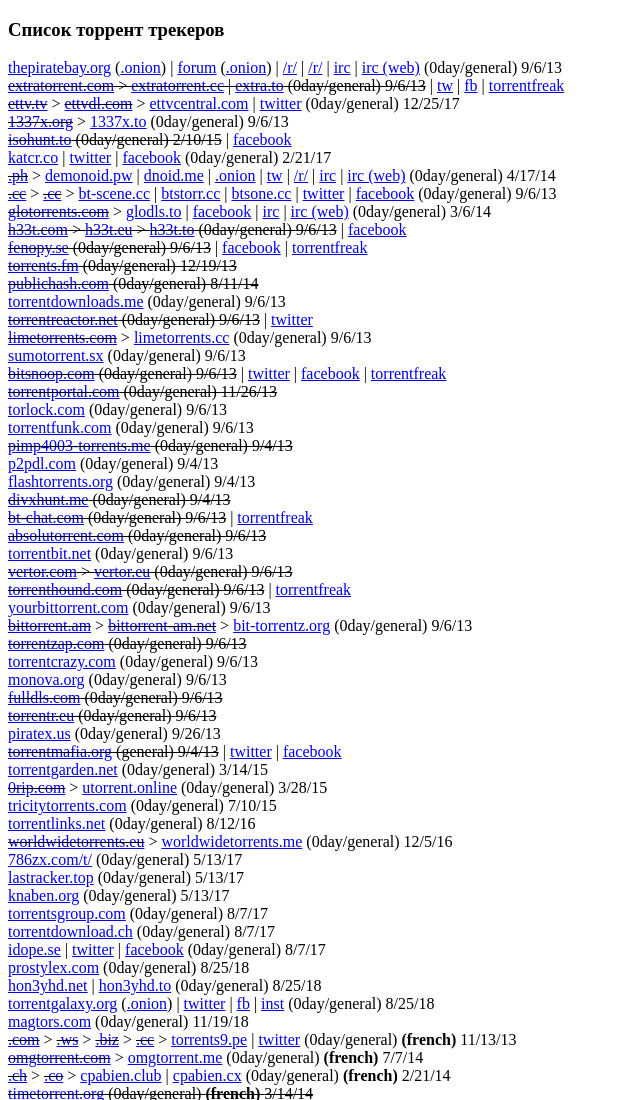
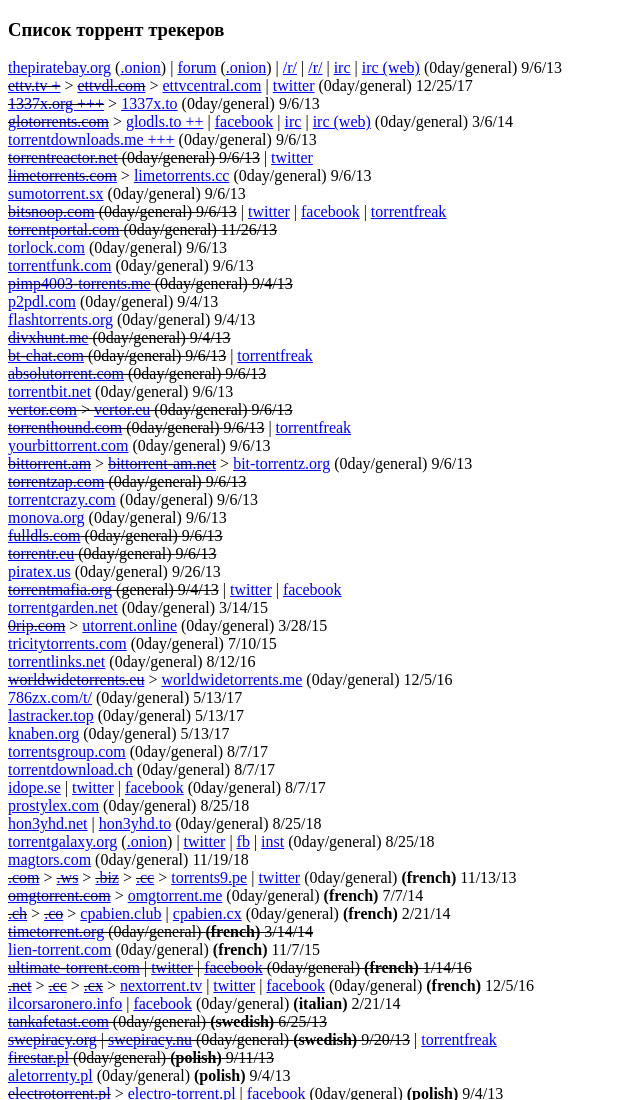
Before and after one commit to aliasxrus/torrent-manager, a website: page doc/trackers.html in a window 1280 px wide. Shown: the top 1100 px of the page, without its empty margins (0-640 px from the left). Drawn offline with Linux system fonts and the light colour scheme.

Commit message:
Refactoring v.6

```diff
--- a/doc/trackers.html
+++ b/doc/trackers.html
@@ -11,19 +11,10 @@
     <!--    ПРАВИТЬ НАЧИНАЧИНАЯ ОТСЮДОВА    -->
 
     <p><a target="_blank" href="https://thepiratebay.org/" rel="noopener noreferrer">thepiratebay.org</a> (<a target="_blank" href="http://uj3wazyk5u4hnvtk.onion/" rel="noopener noreferrer">.onion</a>) | <a target="_blank" href="https://pirates-forum.org/" rel="noopener noreferrer">forum</a> (<a target="_blank" href="http://suprbayoubiexnmp.onion/" rel="noopener noreferrer">.onion</a>) | <a target="_blank" href="https://www.reddit.com/r/thepiratebay/" rel="noopener noreferrer">/r/</a> | <a target="_blank" href="https://www.reddit.com/r/tpb" rel="noopener noreferrer">/r/</a> | <a target="_blank" href="irc://irc.efnet.net/thepiratebay.org" rel="noopener noreferrer">irc</a> | <a target="_blank" href="http://chat.efnet.org:9090/?channels=%23thepiratebay.org" rel="noopener noreferrer">irc (web)</a> (0day/general) <span class="newish">9/6/13</span><br>
-        <del datetime="2017-05-19T04:32:48+00:00"><del datetime="2013-10-09T07:37:31+00:00"><a target="_blank" href="http://extratorrent.com/" rel="noopener noreferrer">extratorrent.com</a></del> &gt; <a target="_blank" href="https://extratorrent.cc/" rel="noopener noreferrer">extratorrent.cc</a> | <a target="_blank" href="https://extra.to/" rel="noopener noreferrer">extra.to</a> (0day/general) <span class="newish">9/6/13</span></del> | <a target="_blank" href="https://twitter.com/Extra_Torrent" rel="noopener noreferrer">tw</a> | <a target="_blank" href="https://www.facebook.com/ExtraTorrent/" rel="noopener noreferrer">fb</a> | <a href="https://torrentfreak.com/extratorrent-shuts-down-for-good-170517/" target="_blank" rel="noopener noreferrer">torrentfreak</a><br>
-        <del datetime="2020-04-02T21:46:32+00:00"><a target="_blank" href="https://www.ettv.tv/" rel="noopener noreferrer">ettv.tv</a></del> &gt; <del datetime="2021-03-29T17:19:06+00:00"><a href="https://www.ettvdl.com/" rel="noopener noreferrer" target="_blank">ettvdl.com</a></del> &gt; <a href="https://www.ettvcentral.com/" rel="noopener" target="_blank">ettvcentral.com</a> | <a target="_blank" href="https://twitter.com/ettv_torrent" rel="noopener noreferrer">twitter</a> (0day/general) <span class="newish">12/25/17</span><br>
-        <del datetime="2014-12-17T21:56:35+00:00"><a target="_blank" href="http://1337x.org/" rel="noopener noreferrer">1337x.org</a></del> &gt; <a target="_blank" href="https://www.1337x.to/" arget="_blank" rel="noopener noreferrer">1337x.to</a> (0day/general) <span class="newish">9/6/13</span><br>
-        <del datetime="2017-12-23T00:28:39+00:00"><a target="_blank" href="https://isohunt.to/" rel="noopener noreferrer">isohunt.to</a> (0day/general) <span class="newish">2/10/15</span></del> | <a target="_blank" href="https://www.facebook.com/isohuntto" rel="noopener noreferrer">facebook</a><br>
-        <a target="_blank" href="https://katcr.co/" rel="noopener noreferrer">katcr.co</a> | <a target="_blank" href="https://twitter.com/KATCommunity" rel="noopener noreferrer">twitter</a> | <a target="_blank" href="https://www.facebook.com/KAT-Community-153971625028766/" rel="noopener noreferrer">facebook</a> (0day/general) <span class="newish">2/21/17</span><br>
-        <del datetime="2014-12-02T19:46:47+00:00"><a target="_blank" href="https://www.demonoid.ph/files/" rel="noopener noreferrer">.ph</a></del> &gt; <a target="_blank" href="https://demonoid.pw/files/" rel="noopener noreferrer">demonoid.pw</a> | <a target="_blank" href="https://dnoid.me/files/" rel="noopener noreferrer">dnoid.me</a> | <a target="_blank" href="http://demonhkzoijsvvui.onion:8080/" rel="noopener noreferrer">.onion</a> | <a target="_blank" href="https://twitter.com/DemonoidP2P" rel="noopener noreferrer">tw</a> | <a target="_blank" href="https://www.reddit.com/r/Demonoid/" rel="noopener noreferrer">/r/</a> | <a target="_blank" href="irc://irc.p2p-network.net/demonoid" rel="noopener noreferrer">irc</a> | <a target="_blank" href="http://chat.efnet.org:9090/?channels=%2demonoid" rel="noopener noreferrer">irc (web)</a> (0day/general) <span class="newish">4/17/14</span><br>
-        <del datetime="2016-07-27T19:04:17+00:00"><a target="_blank" href="http://www.btstorr.cc/" rel="noopener noreferrer">.cc</a></del> &gt; <del datetime="2017-05-07T05:12:31+00:00"><a target="_blank" href="http://www.btstorrent.cc/" rel="noopener noreferrer">.cc</a></del> &gt; <a target="_blank" href="https://bt-scene.cc/" rel="noopener noreferrer">bt-scene.cc</a> | <a target="_blank" href="http://btstorr.cc/" rel="noopener noreferrer">btstorr.cc</a> | <a target="_blank" href="http://www.btsone.cc/" rel="noopener noreferrer">btsone.cc</a> | <a target="_blank" href="https://twitter.com/btscenetorrents" rel="noopener noreferrer">twitter</a> | <a target="_blank" href="https://www.facebook.com/BTscene-135283409842916/" rel="noopener noreferrer">facebook</a> (0day/general) <span class="newish">9/6/13</span><br>
-        <del datetime="2014-12-17T22:06:03+00:00"><a target="_blank" href="http://glotorrents.com/" rel="noopener noreferrer">glotorrents.com</a></del> &gt; <a target="_blank" href="http://glodls.to/" rel="noopener noreferrer">glodls.to</a> | <a target="_blank" href="https://www.facebook.com/glotorrents" rel="noopener noreferrer">facebook</a> | <a target="_blank" href="irc://irc.efnet.net/Glotorrents.com" rel="noopener noreferrer">irc</a> | <a target="_blank" href="http://chat.efnet.org:9090/?channels=%23Glotorrents.com" rel="noopener noreferrer">irc (web)</a> (0day/general) <span class="newish">3/6/14</span><br>
-        <del datetime="2015-09-21T06:44:16+00:00"><del datetime="2013-09-06T21:52:27+00:00"><a target="_blank" href="http://h33t.com/" rel="noopener noreferrer">h33t.com</a></del> &gt; <del datetime="2013-10-03T23:52:28+00:00"><a target="_blank" href="http://h33t.eu/" rel="noopener noreferrer">h33t.eu</a></del> &gt; <a target="_blank" href="http://h33t.to/" rel="noopener noreferrer">h33t.to</a> (0day/general) <span class="newish">9/6/13</span></del> | <a target="_blank" href="https://www.facebook.com/H33TS" rel="noopener noreferrer">facebook</a><br>
-        <del datetime="2014-12-18T21:45:59+00:00"><a target="_blank" href="http://fenopy.se/" rel="noopener noreferrer">fenopy.se</a> (0day/general) <span class="newish">9/6/13</span></del> | <a target="_blank" href="https://www.facebook.com/fenopy.tor" rel="noopener noreferrer">facebook</a> | <a target="_blank" href="https://torrentfreak.com/torrent-site-fenopy-shuts-quietly-141218/" rel="noopener noreferrer">torrentfreak</a><br>
-        <del datetime="2016-01-15T00:15:39+00:00"><a target="_blank" href="http://torrents.fm/" rel="noopener noreferrer">torrents.fm</a> (0day/general) <span class="newish">12/19/13</span></del><br>
-        <del datetime="2015-02-11T03:06:01+00:00"><a target="_blank" href="http://publichash.com/" rel="noopener noreferrer">publichash.com</a> (0day/general) <span class="newish">8/11/14</span></del><br>
-        <a target="_blank" href="https://www.torrentdownloads.me/" rel="noopener noreferrer">torrentdownloads.me</a> (0day/general) <span class="newish">9/6/13</span><br>
+        <del datetime="2020-04-02T21:46:32+00:00"><a target="_blank" href="https://www.ettv.tv/" rel="noopener noreferrer">ettv.tv +</a></del> &gt; <del datetime="2021-03-29T17:19:06+00:00"><a href="https://www.ettvdl.com/" rel="noopener noreferrer" target="_blank">ettvdl.com</a></del> &gt; <a href="https://www.ettvcentral.com/" rel="noopener" target="_blank">ettvcentral.com</a> | <a target="_blank" href="https://twitter.com/ettv_torrent" rel="noopener noreferrer">twitter</a> (0day/general) <span class="newish">12/25/17</span><br>
+        <del datetime="2014-12-17T21:56:35+00:00"><a target="_blank" href="http://1337x.org/" rel="noopener noreferrer">1337x.org +++</a></del> &gt; <a target="_blank" href="https://www.1337x.to/" arget="_blank" rel="noopener noreferrer">1337x.to</a> (0day/general) <span class="newish">9/6/13</span><br>
+        <del datetime="2014-12-17T22:06:03+00:00"><a target="_blank" href="http://glotorrents.com/" rel="noopener noreferrer">glotorrents.com</a></del> &gt; <a target="_blank" href="http://glodls.to/" rel="noopener noreferrer">glodls.to ++</a> | <a target="_blank" href="https://www.facebook.com/glotorrents" rel="noopener noreferrer">facebook</a> | <a target="_blank" href="irc://irc.efnet.net/Glotorrents.com" rel="noopener noreferrer">irc</a> | <a target="_blank" href="http://chat.efnet.org:9090/?channels=%23Glotorrents.com" rel="noopener noreferrer">irc (web)</a> (0day/general) <span class="newish">3/6/14</span><br>
+        <a target="_blank" href="https://www.torrentdownloads.me/" rel="noopener noreferrer">torrentdownloads.me +++</a> (0day/general) <span class="newish">9/6/13</span><br>
         <del datetime="2017-07-08T20:39:05+00:00"><a target="_blank" href="http://www.torrentreactor.net/" rel="noopener noreferrer">torrentreactor.net</a> (0day/general) <span class="newish">9/6/13</span></del> | <a href="https://twitter.com/torrentreactor_" target="_blank" rel="noopener noreferrer">twitter</a><br>
         <del datetime="2017-07-08T20:38:08+00:00"><a target="_blank" href="https://www.limetorrents.com/" rel="noopener noreferrer">limetorrents.com</a></del> &gt; <a href="https://www.limetorrents.cc/" target="_blank" rel="noopener noreferrer">limetorrents.cc</a> (0day/general) <span class="newish">9/6/13</span><br>
         <a target="_blank" href="http://www.sumotorrent.sx/" rel="noopener noreferrer">sumotorrent.sx</a> (0day/general) <span class="newish">9/6/13</span><br>
--- a/src/index.js
+++ b/src/index.js
@@ -17,8 +17,6 @@
 const run = async () => {
     log.info('VERSION:', programVersion, '\n');
 
-    await apiTorrent.getToken();
-
     log.info(`Manager started! Scan interval: ${config.interval}`);
     scanning();
 };
```
Also changed, not shown: src/middleware/api/torrent.js (+14 -2 lines).
